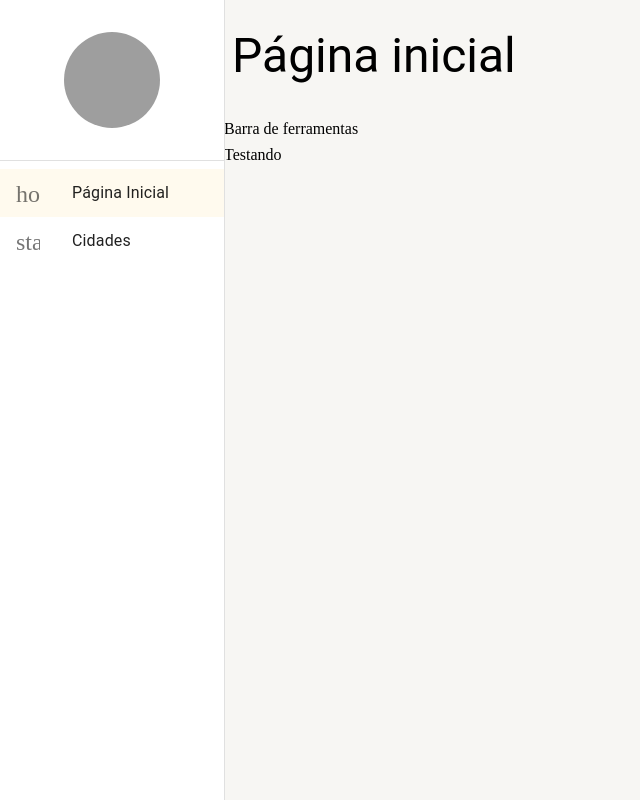
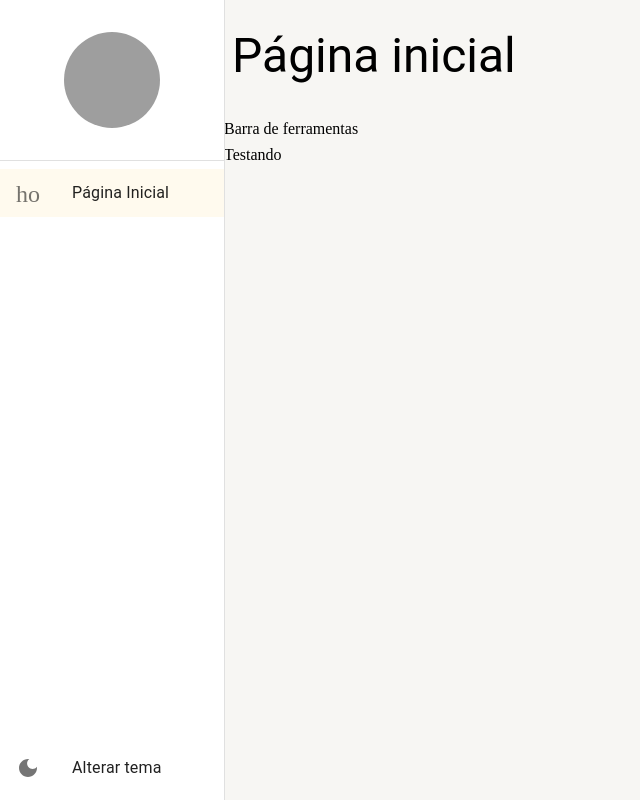
Before and after one commit to Joaovcarvalho23/CityPeople_Manager, a React (Create React App) app: page /pagina-inicial in a window 1280 px wide. Shown: the whole page, without its empty margins (0-640 px from the left). Built offline with nearby package versions, Linux system fonts and the light colour scheme; grey boxes are pictures that could not be loaded.

Commit message:
implementando botão para modo escuro

```diff
--- a/src/routes/index.tsx
+++ b/src/routes/index.tsx
@@ -13,11 +13,6 @@
         icon: 'home',
         path: '/pagina-inicial',
         label: 'Página Inicial'
-      },
-      {
-        icon: 'star',
-        path: '/cidades',
-        label: 'Cidades'
       }
     ]);
   },[]);
--- a/src/shared/components/menu-lateral/MenuLateral.tsx
+++ b/src/shared/components/menu-lateral/MenuLateral.tsx
@@ -1,8 +1,9 @@
 import { Box, Divider, Drawer, Icon, List, ListItemButton, ListItemIcon, ListItemText, useMediaQuery, useTheme, } from '@mui/material';
 import React from 'react';
 import Avatar from '@mui/material/Avatar';
-import { useDrawerContext,  } from '../../contexts';
+import { useAppThemeContext, useDrawerContext,  } from '../../contexts';
 import { useMatch, useNavigate, useResolvedPath } from 'react-router-dom';
+import { DarkMode } from '@mui/icons-material';
 
 interface IListItemLinkProps {
   label: string;
@@ -48,8 +49,8 @@
 export const MenuLateral: React.FC<IMenuLateralProps> = ({ children }) => {
   const theme = useTheme();
   const smDown = useMediaQuery(theme.breakpoints.down('sm'));
-
   const { isDrawerOpen, toggleDrawerOpen, drawerOptions } = useDrawerContext();
+  const { toggleTheme } = useAppThemeContext();
 
   return(
     <>
@@ -63,6 +64,7 @@
           </Box>
 
           <Divider />
+
 
           <Box flex={1}>
             <List component="nav">
@@ -78,6 +80,16 @@
             </List>
           </Box>
 
+          <Box>
+            <List component="nav">
+              <ListItemButton onClick={toggleTheme}>
+                <ListItemIcon>
+                  <DarkMode/>
+                </ListItemIcon>
+                <ListItemText primary= "Alterar tema" />
+              </ListItemButton>
+            </List>
+          </Box>
         </Box>
       </Drawer>
 
--- a/src/shared/themes/dark.ts
+++ b/src/shared/themes/dark.ts
@@ -3,6 +3,7 @@
 
 export const TemaEscuro = createTheme({
   palette: {
+    mode: 'dark',
     primary: {
       main: yellow[700],
       dark: yellow[800],
@@ -19,5 +20,10 @@
       default: '#202124',
       paper: '#303134'
     }
+  },
+  typography: {
+    allVariants: {
+      color: 'white'
+    }
   }
 });
```
